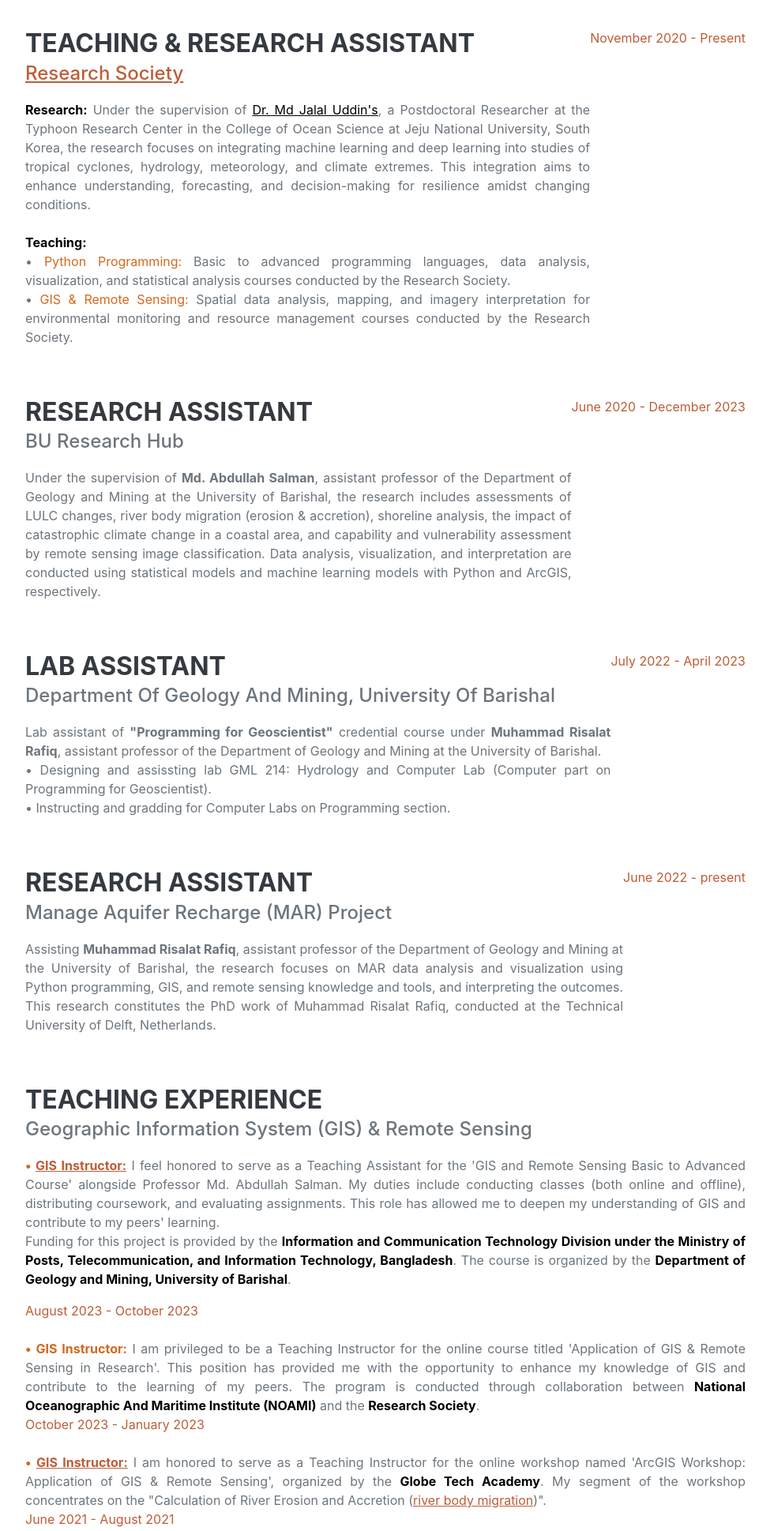
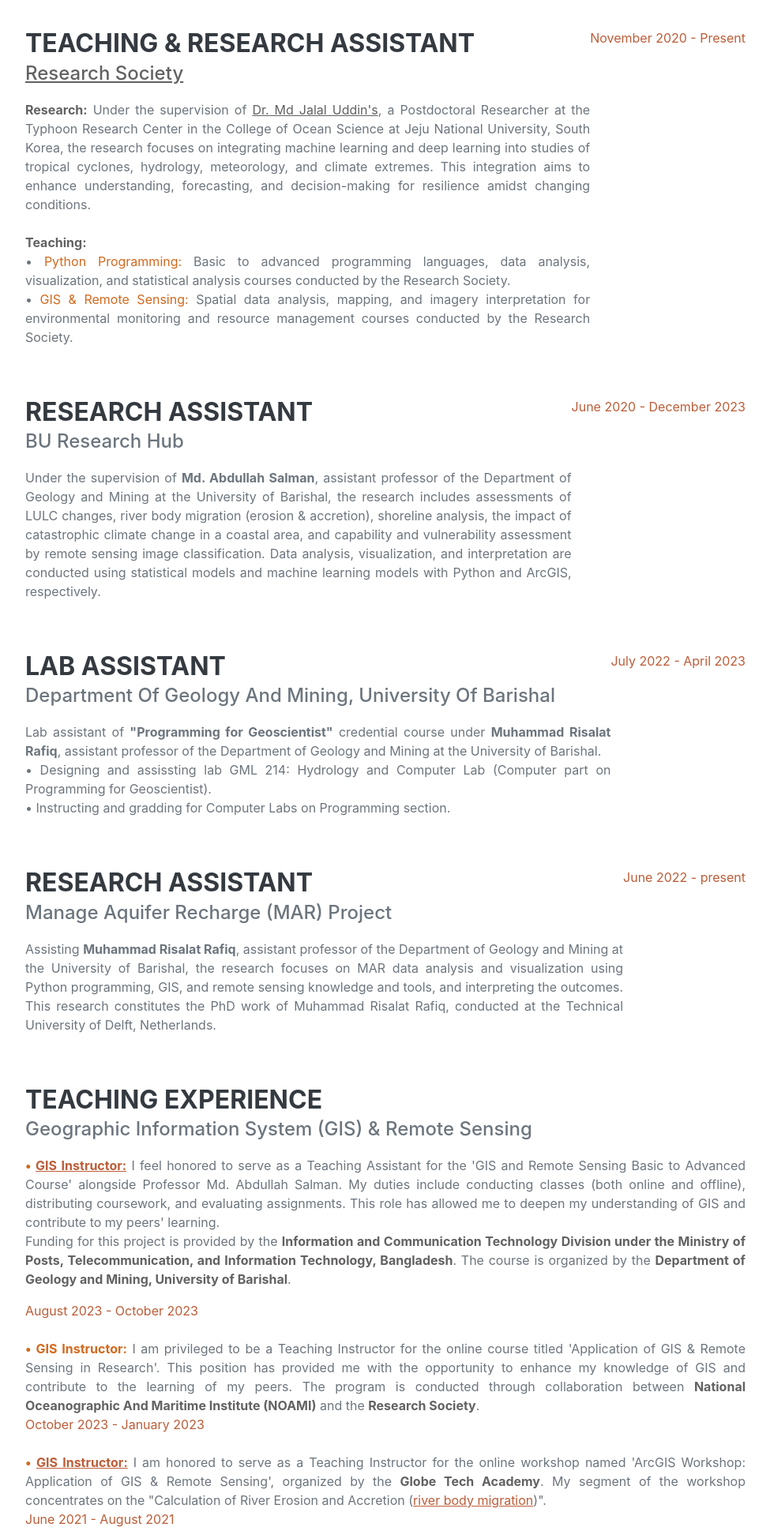
Before and after one commit to emdad29/Resume, a plain HTML site: page index.html in a window 1280 px wide. Shown: the part 960-2899 px from the top of the page at 79% size, without its empty margins (288-1263 px from the left). Drawn offline with nearby package versions, Linux system fonts and the light colour scheme; a web font is replaced by a local one.

Commit message:
Add files via upload
change code

```diff
--- a/index.html
+++ b/index.html
@@ -70,9 +70,9 @@
                     <div class="d-flex flex-column flex-md-row justify-content-between mb-5">
                         <div class="flex-grow-1 text_al">
                             <h3 class="mb-0">Teaching & Research Assistant</h3>
-                            <div class="subheading mb-3"><a style="text-transform: capitalize;" href="https://researchsociety20.org/teacher-trainer/" target="_blank">Research Society</a></div>
-                            <p><b style="color: black;">Research:</b> Under the supervision of <a href="https://researchsociety20.org/founder-and-director/" style="color: rgb(0, 0, 0);" target="_blank">Dr. Md Jalal Uddin's</a>, a Postdoctoral Researcher at the Typhoon Research Center in the College of Ocean Science at Jeju National University, South Korea, the research focuses on integrating machine learning and deep learning into studies of tropical cyclones, hydrology, meteorology, and climate extremes. This integration aims to enhance understanding, forecasting, and decision-making for resilience amidst changing conditions.<br><br>
-                                <b style="color: black;">Teaching:</b><br>
+                            <div class="subheading mb-3"><a style="text-transform: capitalize; color: rgb(99, 97, 97);" href="https://researchsociety20.org/teacher-trainer/" target="_blank" >Research Society</a></div>
+                            <p><b style="color: rgb(99, 97, 97);">Research:</b> Under the supervision of <a href="https://researchsociety20.org/founder-and-director/" style="color: rgb(99, 97, 97);" target="_blank">Dr. Md Jalal Uddin's</a>, a Postdoctoral Researcher at the Typhoon Research Center in the College of Ocean Science at Jeju National University, South Korea, the research focuses on integrating machine learning and deep learning into studies of tropical cyclones, hydrology, meteorology, and climate extremes. This integration aims to enhance understanding, forecasting, and decision-making for resilience amidst changing conditions.<br><br>
+                                <b style="color: rgb(99, 97, 97);">Teaching:</b><br>
                                 • <span style="color: chocolate;">Python Programming:</span> Basic to advanced programming languages, data analysis, visualization, and statistical analysis courses conducted by the Research Society.<br>• <span style="color: chocolate;">GIS & Remote Sensing:</span> Spatial data analysis, mapping, and imagery interpretation for environmental monitoring and resource management courses conducted by the Research Society.
                             </p>
                         </div>
@@ -111,14 +111,14 @@
                             <p><b style="color: chocolate;">• <a href="https://www.masalman.com/teaching-assistant" target="_blank">GIS Instructor:</a></b>
                                 I feel honored to serve as a Teaching Assistant for the 'GIS and Remote Sensing Basic to Advanced Course' alongside Professor Md. Abdullah Salman. My duties include conducting classes (both online and offline), distributing coursework, and evaluating assignments. This role has allowed me to deepen my understanding of GIS and contribute to my peers' learning.<br>
 
-                                Funding for this project is provided by the <b style="color: rgb(0, 0, 0);">Information and Communication Technology Division under the Ministry of Posts, Telecommunication, and Information Technology, Bangladesh</b>. The course is organized by the <b style="color: rgb(0, 0, 0);">Department of Geology and Mining, University of Barishal</b>.
+                                Funding for this project is provided by the <b style="color: rgb(99, 97, 97);">Information and Communication Technology Division under the Ministry of Posts, Telecommunication, and Information Technology, Bangladesh</b>. The course is organized by the <b style="color: rgb(99, 97, 97);">Department of Geology and Mining, University of Barishal</b>.
                                 <div class="flex-shrink-0"><span class="text-primary">August 2023 - October 2023</span></div>
                             <br>
                             <b style="color: chocolate;">• GIS Instructor:</b>
-                            I am privileged to be a Teaching Instructor for the online course titled 'Application of GIS & Remote Sensing in Research'. This position has provided me with the opportunity to enhance my knowledge of GIS and contribute to the learning of my peers. The program is conducted through collaboration between <b style="color: rgb(0, 0, 0);">National Oceanographic And Maritime Institute (NOAMI)</b> and the <b style="color: rgb(0, 0, 0);">Research Society</b>.<div class="flex-shrink-0"><span class="text-primary">October 2023 - January 2023</span></div>
+                            I am privileged to be a Teaching Instructor for the online course titled 'Application of GIS & Remote Sensing in Research'. This position has provided me with the opportunity to enhance my knowledge of GIS and contribute to the learning of my peers. The program is conducted through collaboration between <b style="color: rgb(99, 97, 97);">National Oceanographic And Maritime Institute (NOAMI)</b> and the <b style="color: rgb(99, 97, 97);">Research Society</b>.<div class="flex-shrink-0"><span class="text-primary">October 2023 - January 2023</span></div>
                         <br>
                         <b style="color: chocolate;">• <a href="https://globetechacademy.com/md-emdadul-haque/" target="_blank">GIS Instructor:</a></b>
-                        I am honored to serve as a Teaching Instructor for the online workshop named 'ArcGIS Workshop: Application of GIS & Remote Sensing', organized by the <b style="color: rgb(0, 0, 0);">Globe Tech Academy</b>. My segment of the workshop concentrates on the "Calculation of River Erosion and Accretion (<a href="https://globetechacademy.com/2021/06/18/application-of-gis-and-remote-sensing-in-research/" target="_blank">river body migration</a>)".
+                        I am honored to serve as a Teaching Instructor for the online workshop named 'ArcGIS Workshop: Application of GIS & Remote Sensing', organized by the <b style="color: rgb(99, 97, 97);">Globe Tech Academy</b>. My segment of the workshop concentrates on the "Calculation of River Erosion and Accretion (<a href="https://globetechacademy.com/2021/06/18/application-of-gis-and-remote-sensing-in-research/" target="_blank">river body migration</a>)".
                             <div class="flex-shrink-0"><span class="text-primary">June 2021 - August 2021</span></div>
                     </p>
                     </div>
@@ -135,7 +135,7 @@
                             <h3 class="mb-0">University of Barishal</h3>
                             <div class="subheading mb-3">Bachelor</div>
                             <div style="text-transform: uppercase;"><b>Department of Geology and Mining</b></div>
-                            <div class="flex-shrink-0"><span class="text-primary">January 2019 - present <span style="color: rgb(251, 124, 124);">(Due to the Corona Pandemic, it is currently running despite being scheduled to end in December 2022)</span></span></div>
+                            <div class="flex-shrink-0"><span class="text-primary">January 2019 - present <span style="color: rgb(99, 97, 97);">(Due to the Corona Pandemic, it is currently running despite being scheduled to end in December 2022)</span></span></div>
                         </div>
 
                     </div>
@@ -192,14 +192,14 @@
                             <span class="fa-li"><i class="fa-solid fa-book"></i></span>
 
 
-                            Islam, M.D., Islam, K.S., Ahasan, R., Mia, M.R., <b style="color: rgb(109, 107, 107);">Haque, M.E.</b>, 2021. A data-driven machine learning-based approach for urban land cover change modeling: A case of Khulna City Corporation area. Remote Sens. Appl. Soc. Environ. 24, 100634. <a href="https://doi.org/10.1016/j.rsase.2021.100634" target="_blank">https://doi.org/10.1016/j.rsase.2021.100634</a>
+                            Islam, M.D., Islam, K.S., Ahasan, R., Mia, M.R., <b style="color: rgb(99, 97, 97);">Haque, M.E.</b>, 2021. A data-driven machine learning-based approach for urban land cover change modeling: A case of Khulna City Corporation area. Remote Sens. Appl. Soc. Environ. 24, 100634. <a href="https://doi.org/10.1016/j.rsase.2021.100634" target="_blank">https://doi.org/10.1016/j.rsase.2021.100634</a>
                         </li><br>
 
                         <li>
                             <span class="fa-li"><i class="fa-solid fa-book"></i></span>
 
 
-                            Salman, M. A., Ahmed, F., Laboni, M., Rakib, M. H., & <b style="color: rgb(109, 107, 107);">Haque, M.E.</b> (2023). An Empirical Study on Disaster Vulnerability and Resilience in Char Hizla, Bangladesh. Environmental and Earth Sciences Research Journal, 10(4), 118–131. <a href="https://doi.org/10.18280/eesrj.100401" target="_blank">https://doi.org/10.18280/eesrj.100401</a>
+                            Salman, M. A., Ahmed, F., Laboni, M., Rakib, M. H., & <b style="color: rgb(99, 97, 97);">Haque, M.E.</b> (2023). An Empirical Study on Disaster Vulnerability and Resilience in Char Hizla, Bangladesh. Environmental and Earth Sciences Research Journal, 10(4), 118–131. <a href="https://doi.org/10.18280/eesrj.100401" target="_blank">https://doi.org/10.18280/eesrj.100401</a>
                         </li>
                     </ul>
                 </div>
```
